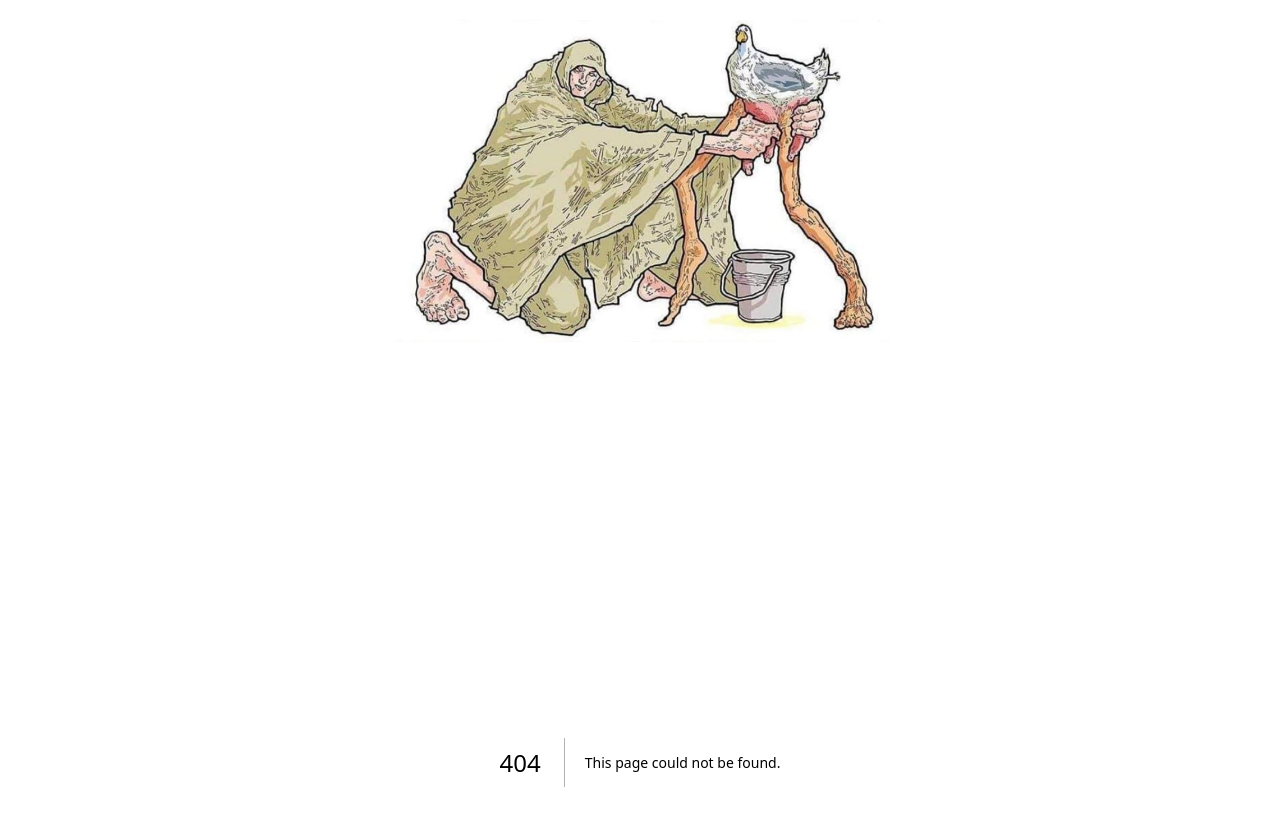
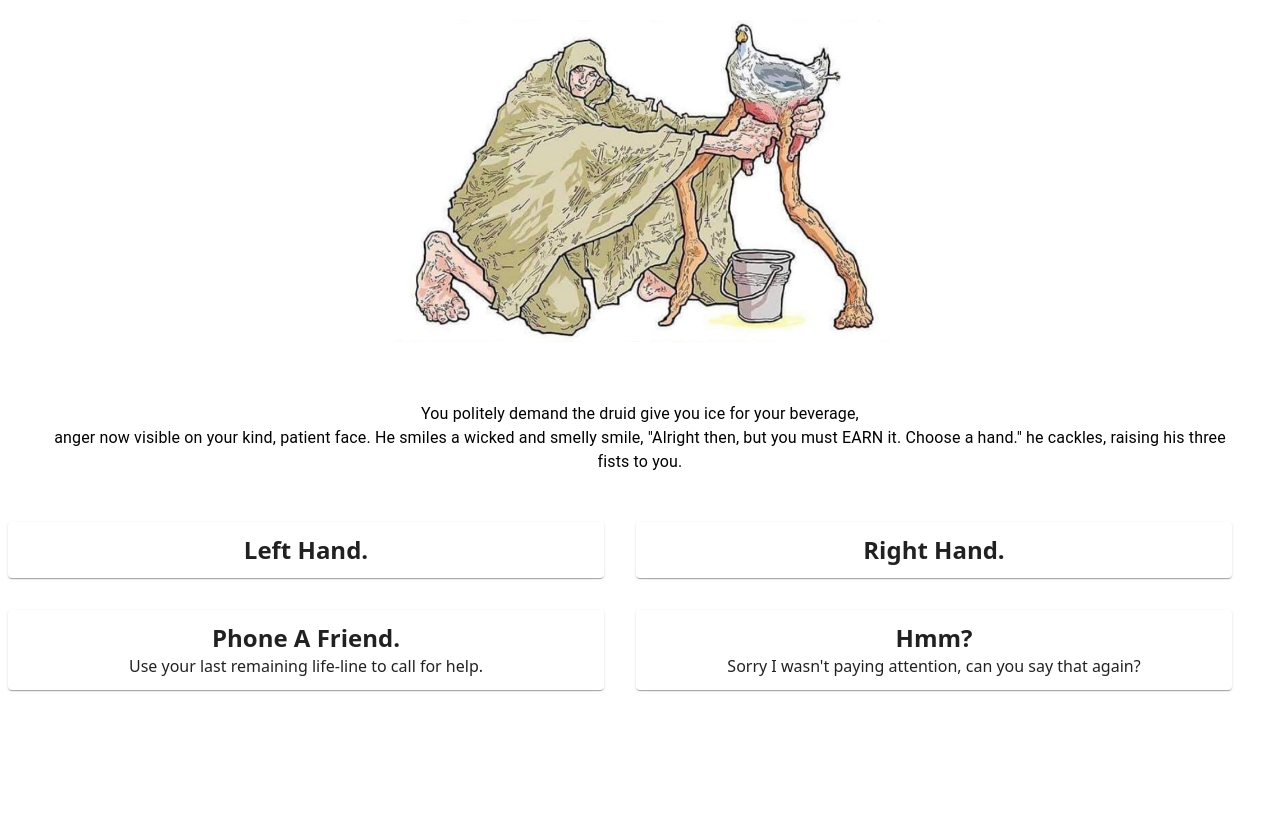
Before and after one commit to CarlJMcGee/the-gull-choice, a Next.js app: page /3/1 in a window 1280 px wide. Before the commit this address had no page. Shown: the top 826 px of the page. After the commit the page ends 800 px from the top, so only its background shows below. Built offline with nearby package versions, Linux system fonts and the light colour scheme.

Commit message:
did stuff, forgot to commit earlier.

```diff
--- /dev/null
+++ b/src/app/3/1/2/0/page.tsx
@@ -0,0 +1,17 @@
+"use client";
+
+import EndCard from "../../../../../components/EndCard";
+
+export default function Page() {
+  return (
+    <>
+      <EndCard
+        prompt={[
+          '"What?"',
+          `"I don't understand what you're asking. Who are you and how did you get my number?
+        Please do not call my again or I'll have to get the police involved. Goodbye. *click*"`,
+        ]}
+      />
+    </>
+  );
+}
--- /dev/null
+++ b/src/app/3/1/2/1/page.tsx
@@ -0,0 +1,17 @@
+"use client";
+
+import EndCard from "../../../../../components/EndCard";
+
+export default function Page() {
+  return (
+    <>
+      <EndCard
+        prompt={[
+          "What?",
+          `I don't understand what you're asking. Who are you and how did you get my number?
+        Please do not call my again or I'll have to get the police involved. Goodbye.`,
+        ]}
+      />
+    </>
+  );
+}
--- /dev/null
+++ b/src/app/3/1/2/2/page.tsx
@@ -0,0 +1,17 @@
+"use client";
+
+import EndCard from "../../../../../components/EndCard";
+
+export default function Page() {
+  return (
+    <>
+      <EndCard
+        prompt={[
+          "What?",
+          `I don't understand what you're asking. Who are you and how did you get my number?
+        Please do not call my again or I'll have to get the police involved. Goodbye.`,
+        ]}
+      />
+    </>
+  );
+}
--- /dev/null
+++ b/src/app/3/1/2/3/page.tsx
@@ -0,0 +1,17 @@
+"use client";
+
+import EndCard from "../../../../../components/EndCard";
+
+export default function Page() {
+  return (
+    <>
+      <EndCard
+        prompt={[
+          "What?",
+          `I don't understand what you're asking. Who are you and how did you get my number?
+        Please do not call my again or I'll have to get the police involved. Goodbye.`,
+        ]}
+      />
+    </>
+  );
+}
--- /dev/null
+++ b/src/app/3/1/2/page.tsx
@@ -0,0 +1,38 @@
+"use client";
+
+import Prompt from "../../../../components/Prompt";
+
+export interface IPageProps {}
+
+export default function Page(props: IPageProps) {
+  return (
+    <>
+      <Prompt
+        linkHead="/3/1/2/"
+        prompt={[
+          "Anxiety swells as you wait for your call to be answered.",
+          `The phone ring, then rings, then rings again, then a few more times. Until finally
+        you hear a voice on the other end of the line.`,
+        ]}
+        choices={[
+          {
+            title: "Mom",
+            body: "Good old mom knows everything.",
+          },
+          {
+            title: "Dad",
+            body: "It's been years, but this is too important to let feelings get in the way.",
+          },
+          {
+            title: "Ken Jennings",
+            body: "Nerd from Seattle, Washington.",
+          },
+          {
+            title: "Barnes Murphy",
+            body: "He knows stuff.",
+          },
+        ]}
+      />
+    </>
+  );
+}
--- /dev/null
+++ b/src/app/3/1/3/page.tsx
@@ -0,0 +1,10 @@
+"use client";
+
+import { useRouter } from "next/navigation";
+
+export default function Page() {
+  const router = useRouter();
+
+  router.replace(`/3/1`);
+  return;
+}
--- /dev/null
+++ b/src/app/3/1/page.tsx
@@ -0,0 +1,39 @@
+"use client";
+
+import * as React from "react";
+import Prompt from "../../../components/Prompt";
+
+export interface IPageProps {}
+
+export default function Page(props: IPageProps) {
+  return (
+    <>
+      <Prompt
+        linkHead="/3/1/"
+        prompt={[
+          "You politely demand the druid give you ice for your beverage,",
+          `anger now visible on your kind, patient face. He smiles a wicked and smelly smile,
+          "Alright then, but you must EARN it. Choose a hand." he cackles, raising his three fists to you.`,
+        ]}
+        choices={[
+          {
+            title: "Left Hand.",
+            body: ``,
+          },
+          {
+            title: "Right Hand.",
+            body: ``,
+          },
+          {
+            title: "Phone A Friend.",
+            body: `Use your last remaining life-line to call for help.`,
+          },
+          {
+            title: "Hmm?",
+            body: `Sorry I wasn't paying attention, can you say that again?`,
+          },
+        ]}
+      />
+    </>
+  );
+}
```
